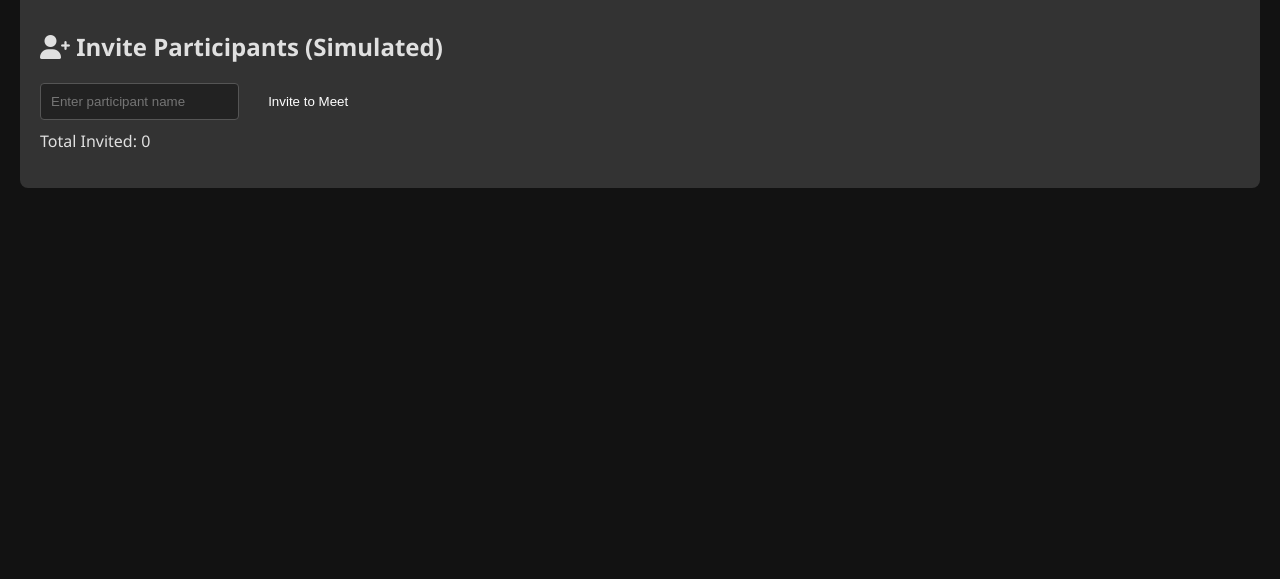
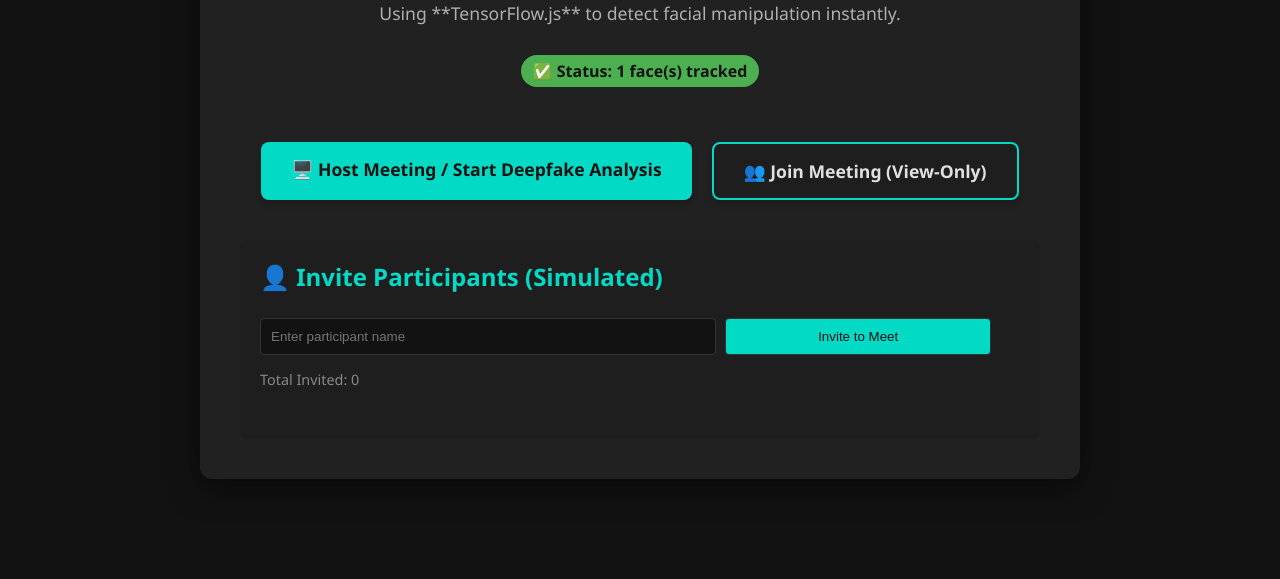
Before and after one commit to Maheshwaran1188/SNSMeet-Detection-Demo, a plain HTML site: page index.html in a window 1280 px wide. Shown: the part 228-807 px from the top of the page. Drawn offline with Linux system fonts and the light colour scheme.

Commit message:
Revamp index.html for improved UI and functionality
Updated the index.html file to enhance the layout and design, including a new title, styles for a dark theme, and improved action buttons for hosting and joining meetings.

```diff
--- a/index.html
+++ b/index.html
@@ -3,42 +3,147 @@
 <head>
     <meta charset="UTF-8">
     <meta name="viewport" content="width=device-width, initial-scale=1.0">
-    <title>Real-Time Deepfake Detection Demo</title>
-    <link href="https://fonts.googleapis.com/css2?family=Montserrat:wght@400;600;700&display=swap" rel="stylesheet">
+    <title>Securing Online Interactions</title>
+    <link rel="icon" href="https://github.com/favicon.ico" type="image/x-icon">
     <link rel="stylesheet" href="style.css">
-    <link rel="stylesheet" href="https://cdnjs.cloudflare.com/ajax/libs/font-awesome/6.0.0-beta3/css/all.min.css">
+    <style>
+        /* Specific styles for the index page to match the dark theme and layout */
+        .landing-container {
+            max-width: 800px;
+            margin: 80px auto;
+            padding: 40px;
+            background-color: var(--card-bg); /* Use the card background color */
+            border-radius: 12px;
+            box-shadow: 0 10px 30px rgba(0, 0, 0, 0.5);
+            text-align: center;
+        }
 
-    <script src="https://cdn.jsdelivr.net/npm/@tensorflow/tfjs@3.18.0/dist/tf.min.js"></script>
-    <script src="https://cdn.jsdelivr.net/npm/@tensorflow-models/blazeface@0.0.7/dist/blazeface.min.js"></script>
-    <script src="https://cdn.jsdelivr.net/npm/@tensorflow-models/mobilenet@2.1.0/dist/mobilenet.min.js"></script>
+        .landing-container h1 {
+            color: var(--text-color-primary);
+            font-size: 2.2em;
+            margin-bottom: 10px;
+        }
+
+        .landing-container p {
+            color: #b0b0b0;
+            font-size: 1.1em;
+            margin-bottom: 30px;
+        }
+
+        .status-badge {
+            display: inline-block;
+            background-color: var(--success-color);
+            color: var(--bg-color-dark);
+            padding: 5px 12px;
+            border-radius: 20px;
+            font-weight: bold;
+            margin-bottom: 25px;
+        }
+
+        .action-links {
+            display: flex;
+            justify-content: center;
+            gap: 20px;
+            margin-top: 30px;
+            flex-wrap: wrap;
+        }
+
+        .action-links a {
+            text-decoration: none;
+            padding: 15px 30px;
+            border-radius: 8px;
+            font-weight: 700;
+            font-size: 1.1em;
+            transition: background-color 0.3s, transform 0.2s;
+            box-shadow: 0 4px 6px rgba(0, 0, 0, 0.2);
+        }
+
+        /* Host Button */
+        .host-button {
+            background-color: var(--accent-color);
+            color: var(--bg-color-dark);
+        }
+        .host-button:hover {
+            background-color: #009688;
+            transform: translateY(-2px);
+        }
+
+        /* Join Button */
+        .join-button {
+            background-color: var(--bg-color-light);
+            color: var(--text-color-primary);
+            border: 2px solid var(--accent-color);
+        }
+        .join-button:hover {
+            background-color: #333;
+            transform: translateY(-2px);
+        }
+
+        /* Optional: Simulate Participant Invite box (from your previous UI) */
+        .invite-box {
+            background-color: var(--bg-color-light);
+            padding: 20px;
+            border-radius: 8px;
+            margin-top: 40px;
+            text-align: left; /* Adjust alignment within the box */
+        }
+        .invite-box h2 {
+            margin-top: 0;
+            color: var(--accent-color);
+        }
+        .invite-box input, .invite-box button {
+            padding: 10px;
+            margin: 5px 5px 5px 0;
+            border-radius: 4px;
+            border: 1px solid var(--border-color);
+            box-sizing: border-box;
+            display: inline-block;
+        }
+        .invite-box input {
+            background-color: var(--bg-color-dark);
+            color: var(--text-color-primary);
+            width: 60%; /* Adjust width for input */
+        }
+        .invite-box button {
+            background-color: var(--accent-color);
+            color: var(--bg-color-dark);
+            cursor: pointer;
+            width: 35%; /* Adjust width for button */
+        }
+        .invite-box p {
+            margin-top: 10px;
+            font-size: 0.9em;
+            color: #888;
+        }
+    </style>
 </head>
 <body>
+    <div class="container">
+        <div class="landing-container">
+            <h1>Real-Time Meeting Integrity Check</h1>
+            <p>Using **TensorFlow.js** to detect facial manipulation instantly.</p>
 
-    <div class="container">
-        <h1>Real-Time Meeting Integrity Check</h1>
-        <p>Using TensorFlow.js to detect facial manipulation instantly.</p>
+            <div class="status-badge">
+                ✅ Status: 1 face(s) tracked
+            </div>
 
-        <div class="video-container">
-            <video id="webcam" autoplay playsinline></video>
-            <canvas id="detection-canvas" style="display: none;"></canvas>
+            <div class="action-links">
+                <a href="host.html" class="host-button">
+                    🖥️ Host Meeting / Start Deepfake Analysis
+                </a>
+
+                <a href="meeting.html" class="join-button">
+                    👥 Join Meeting (View-Only)
+                </a>
+            </div>
+
+            <div class="invite-box">
+                <h2>👤 Invite Participants (Simulated)</h2>
+                <input type="text" placeholder="Enter participant name">
+                <button>Invite to Meet</button>
+                <p>Total Invited: 0</p>
+            </div>
         </div>
-
-        <div id="status" class="status-box">⏳ Initializing Webcam and Models...</div>
-
-        <div class="action-buttons">
-            <a href="host.html" class="button primary"><i class="fas fa-video"></i> Host Meeting (Start Deepfake Analysis)</a>
-            <a href="meeting.html" class="button secondary"><i class="fas fa-users"></i> Join Meeting (View-Only)</a>
-        </div>
-
-        <div class="invite-box" style="margin-top: 30px; padding: 20px; background: #333; border-radius: 8px;">
-            <h2><i class="fas fa-user-plus"></i> Invite Participants (Simulated)</h2>
-            <input type="text" id="participantName" placeholder="Enter participant name" style="padding: 10px; margin-right: 10px; border-radius: 4px; border: 1px solid #555; background: #222; color: white;">
-            <button id="inviteButton" style="padding: 10px 15px; background-color: var(--color-primary); color: white; border: none; border-radius: 4px; cursor: pointer;">Invite to Meet</button>
-            <p style="margin-top: 10px;">Total Invited: <span id="invitedCount">0</span></p>
-        </div>
-
     </div>
-
-    <script src="main.js"></script>
 </body>
 </html>
```
